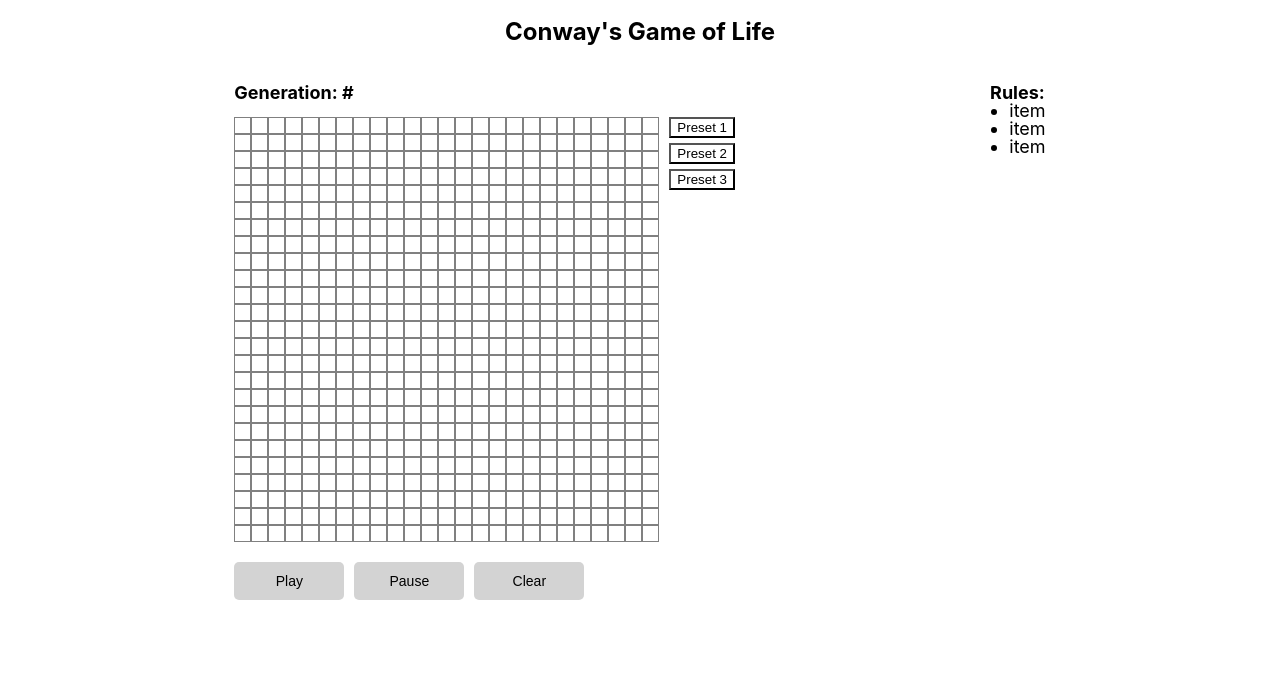
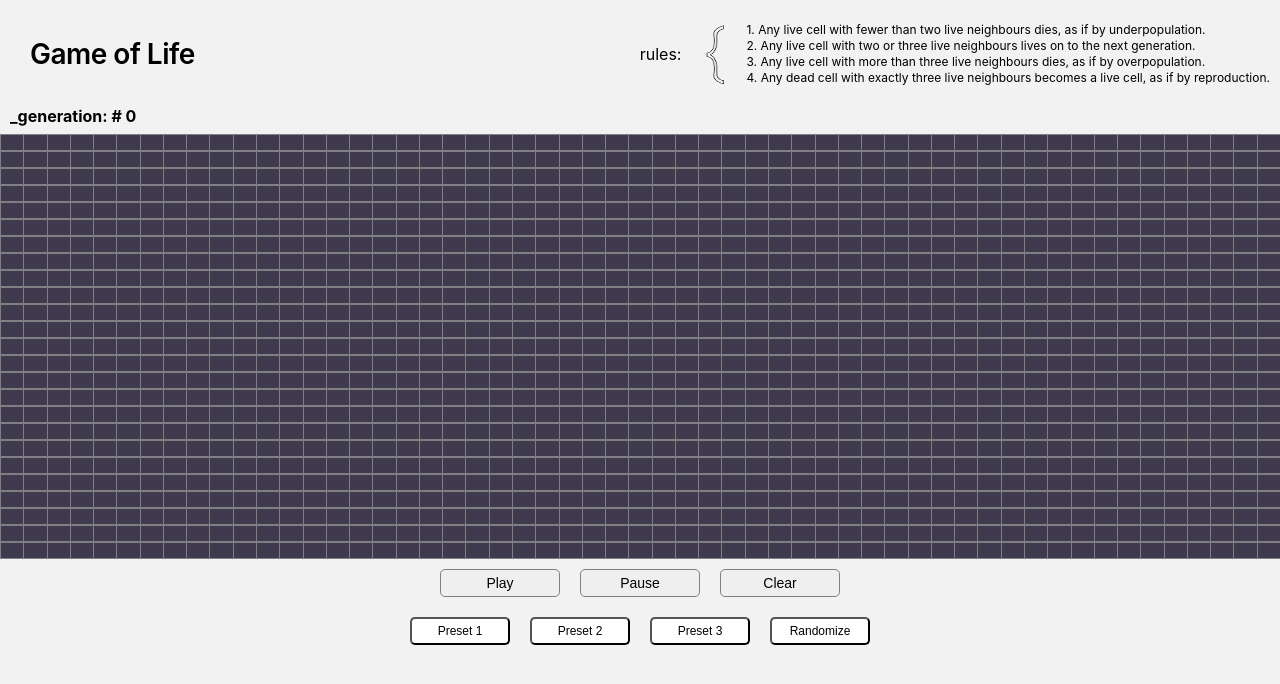
Before and after one commit to leananepari/game-of-life, a React (Create React App) app in the folder client/: page / in a window 1280 px wide. Shown: the top 684 px of the page. Built offline with nearby package versions, Linux system fonts and the light colour scheme.

Commit message:
style changes and improvements

```diff
--- a/client/src/components/Cell.js
+++ b/client/src/components/Cell.js
@@ -7,11 +7,13 @@ const Cell = ( { cell, setGrid }) => {
     <div onClick={() => {
       setGrid(grid => {
         return produce(grid, gridCopy => {
-          gridCopy[cell.coor[0]][cell.coor[1]].alive = grid[cell.coor[0]][cell.coor[1]].alive ? false : true
+          gridCopy[cell.coor[0]][cell.coor[1]].alive = grid[cell.coor[0]][cell.coor[1]].alive ?
+                   false : true
         })
       })
-    }} style={{border: '1px solid gray', height: '15px', width: '15px',
-                 backgroundColor: `${cell.alive ? 'black' : 'white'}`}}>
+
+    }} style={{border: '1px solid gray', height: '15px', width: '100%',
+                 backgroundColor: `${cell.alive ? '#ece7e7' : '#3f3a4e'}`}}>
     </div>
   )
 }
--- a/client/src/components/Grid.js
+++ b/client/src/components/Grid.js
@@ -4,10 +4,10 @@ import Row from './Row';
 const Grid = ( { grid, setGrid }) => {
 
   return (
-    <div className="grid">
+    <div className="grid" style={{width: '100%'}}>
       <div>
         {grid.map((row, i)=> {
-          return <Row row={row} key={i} setGrid={setGrid}/>
+          return <Row row={row} key={i} setGrid={setGrid} />
         })}
       </div>
     </div>
--- a/client/src/components/Main.js
+++ b/client/src/components/Main.js
@@ -1,27 +1,38 @@
-import React, { useEffect, useState, useRef } from 'react';
+import React, { useEffect, useState, useRef, useCallback } from 'react';
 import Preset from './Preset';
 import Grid from './Grid';
 import produce from 'immer';
-import { preset1, preset2, preset3, countNeighbors, wrapCellsAround } from './helper';
+import { preset1, preset2, preset3, randomPreset, countNeighbors, wrapCellsAround } from '../utils/helper';
+import img from '../assets/bracket.png';
+
 
 const Main = () => {
   const [grid, setGrid] = useState([]);
+
   const [selectedPreset, setSelectedPreset] = useState('');
   const presets = [{name: 'Preset 1', func: preset1},
                    {name: 'Preset 2', func: preset2},
-                   {name: 'Preset 3', func: preset3}]
+                   {name: 'Preset 3', func: preset3},
+                   {name: 'Randomize', func: randomPreset}]
   const [reload, setReload] = useState(false);
+
   const [simulate, setSimulate] = useState(false);
   const simulateRef = useRef(simulate);
   simulateRef.current = simulate;
 
+  const [generation, setGeneration] = useState(0);
+  const generationRef = useRef(generation);
+  generationRef.current = generation;
+
+
   useEffect(() => {
+    console.log('use effect main')
 
     if (!simulateRef.current) {
       let arr = new Array(25);
 
       for(let i = 0; i < arr.length; i++) {
-        arr[i] = new Array(25)
+        arr[i] = new Array(55)
       }
 
       for (let i = 0; i < arr.length; i++) {
@@ -36,11 +47,13 @@ const Main = () => {
   }, [reload])
 
 
-  const startSimulation = () => {
+  const startSimulation = useCallback(() => {
 
     if (!simulateRef.current) {
       return
     }
+
+    setGeneration((num) => num + 1)
 
     setGrid(grid => {
       return produce(grid, gridCopy => {
@@ -67,9 +80,12 @@ const Main = () => {
 
     });
 
-    setTimeout(startSimulation, 1000)
+    setTimeout(() => {
+      startSimulation()
+    }, 0)
 
-  }
+
+  }, [])
 
 
   const pauseSimulation = () => {
@@ -80,21 +96,42 @@ const Main = () => {
     setSimulate(false);
     setReload(!reload);
     setSelectedPreset('');
+    setGeneration(0);
   }
 
 
   return (
     <div className="main-wrap">
 
-      <h1>Conway's Game of Life</h1>
+      <header>
+        <h1>Game of Life</h1>
+        <div style={{display: 'flex', alignItems: 'center'}}>
+          <div>rules:</div>
+          <img style={{width: '65px', height: '65px'}} src={img}/>
+          <div className="rules">
+            <div>1. Any live cell with fewer than two live neighbours dies, as if by underpopulation.</div>
+            <div>2. Any live cell with two or three live neighbours lives on to the next generation.</div>
+            <div>3. Any live cell with more than three live neighbours dies, as if by overpopulation.</div>
+            <div>4. Any dead cell with exactly three live neighbours becomes a live cell, as if by reproduction.</div>
+          </div>
+        </div>
+      </header>
 
-      <div className="boxes-wrap">
+      <h2>_generation: # {generationRef.current}</h2>
 
-        <div className="left-box">
-          <h2>Generation: #</h2>
-          <div className="grid-wrap">
+      <Grid grid={grid} setGrid={setGrid} />
 
-            <Grid grid={grid} setGrid={setGrid}/>
+      <div className="buttons">
+        <div className="btn-wrap">
+          <button onClick={() => {
+                    setSimulate(!simulate);
+                    simulateRef.current = true;
+                    startSimulation();
+                    }}
+                  disabled={simulate ? true : false}>Play</button>
+          <button onClick={pauseSimulation}>Pause</button>
+          <button onClick={clearSimulation}>Clear</button>
+        </div>
         <div className="presets">
           {presets.map((preset, i) => {
 
@@ -105,27 +142,6 @@ const Main = () => {
                             />
           })}
         </div>
-          </div>
-          <div className="buttons">
-            <button onClick={() => {
-                      setSimulate(!simulate);
-                      simulateRef.current = true;
-                      startSimulation();
-                      }}>Play
-            </button>
-            <button onClick={pauseSimulation}>Pause</button>
-            <button onClick={clearSimulation}>Clear</button>
-          </div>
-        </div>
-
-        <div className="right-box">
-          <h2>Rules:</h2>
-          <ul>
-            <li>item</li>
-            <li>item</li>
-            <li>item</li>
-          </ul>
-        </div>
 
       </div>
 
--- a/client/src/components/Preset.js
+++ b/client/src/components/Preset.js
@@ -10,7 +10,7 @@ const Preset = ( { preset, setSelectedPreset, selectedPreset, setGrid }) => {
   return (
     <div>
       <button onClick={setSelected}
-              style={{backgroundColor: `${selectedPreset === preset.name ? 'gray' : 'white'}`}}>
+              style={{backgroundColor: `${selectedPreset === preset.name ? '#e9deea' : 'white'}`}}>
         {preset.name}
       </button>
     </div>
--- a/client/src/components/Row.js
+++ b/client/src/components/Row.js
@@ -5,10 +5,15 @@ import Cell from './Cell';
 const Row = ( { row, setGrid }) => {
 
   return (
-    <div style={{display: 'grid', textAlign: 'left',
-                 gridTemplateColumns: '1fr 1fr 1fr 1fr 1fr 1fr 1fr 1fr 1fr 1fr 1fr 1fr 1fr 1fr 1fr 1fr 1fr 1fr 1fr 1fr 1fr 1fr 1fr 1fr 1fr'}}>
+    <div style={{display: 'grid', textAlign: 'left', backgroundColor: '#3c3636',
+                //  gridTemplateColumns: '1fr 1fr 1fr 1fr 1fr 1fr 1fr 1fr 1fr 1fr 1fr 1fr 1fr 1fr 1fr 1fr 1fr 1fr 1fr 1fr 1fr 1fr 1fr 1fr 1fr '}}>
+                //  gridTemplateColumns: '1fr 1fr 1fr 1fr 1fr 1fr 1fr 1fr 1fr 1fr 1fr 1fr 1fr 1fr 1fr 1fr 1fr 1fr 1fr 1fr 1fr 1fr 1fr 1fr 1fr 1fr 1fr 1fr 1fr 1fr 1fr 1fr 1fr 1fr 1fr 1fr 1fr 1fr 1fr 1fr 1fr 1fr 1fr 1fr 1fr 1fr 1fr 1fr 1fr 1fr 1fr 1fr 1fr 1fr 1fr'}}>
+                gridTemplateColumns: 'repeat(55, 1fr)'}}>
+
       {row.map((cell, j) => {
-        return <Cell cell={cell} key={j} setGrid={setGrid}/>
+        return <Cell cell={cell} key={j}
+                     setGrid={setGrid}
+                     />
       })}
     </div>
   )
--- a/client/src/css/styles.css
+++ b/client/src/css/styles.css
@@ -9,45 +9,53 @@ body {
 /*==========================================================
   MAIN
 =========================================================*/
-.main-wrap h1 {
-  text-align: center;
-  margin: 20px;
-  font-size: 24px; }
-
-.main-wrap .boxes-wrap {
+.main-wrap {
+  background-color: #f3f2f2;
   display: flex;
-  justify-content: space-evenly; }
-  .main-wrap .boxes-wrap .left-box {
-    margin: 20px; }
-    .main-wrap .boxes-wrap .left-box h2 {
-      font-size: 18px;
-      margin-bottom: 15px; }
-    .main-wrap .boxes-wrap .left-box .grid-wrap {
-      display: flex; }
-      .main-wrap .boxes-wrap .left-box .grid-wrap .presets button {
-        margin: 0 0 5px 10px;
+  flex-direction: column;
+  height: 100vh; }
+  .main-wrap header {
+    display: flex;
+    align-items: center;
+    justify-content: space-between;
+    padding: 20px 10px 0 10px; }
+    .main-wrap header h1 {
+      text-align: center;
+      margin: 20px;
+      font-size: 28px;
+      font-weight: 600;
+      letter-spacing: -0.5px; }
+    .main-wrap header .rules {
+      font-size: 12px;
+      line-height: 16px; }
+  .main-wrap h2 {
+    text-align: left;
+    margin: 20px 0 10px 10px; }
+  .main-wrap .buttons {
+    display: flex;
+    flex-direction: column; }
+    .main-wrap .buttons .btn-wrap {
+      text-align: center; }
+      .main-wrap .buttons .btn-wrap button {
         cursor: pointer;
-        outline: none; }
-    .main-wrap .boxes-wrap .left-box .buttons {
-      margin: 20px 0 0 0; }
-      .main-wrap .boxes-wrap .left-box .buttons button {
-        margin-right: 10px;
         font-size: 14px;
-        width: 110px;
-        padding: 10px;
-        border: 1px solid transparent;
-        background-color: lightgray;
+        padding: 5px;
+        margin: 10px;
+        border: 1px solid gray;
         border-radius: 5px;
-        outline: none;
-        cursor: pointer; }
-  .main-wrap .boxes-wrap .right-box {
-    display: flex;
-    flex-direction: column;
-    align-items: center;
-    margin: 20px;
-    font-size: 18px; }
-    .main-wrap .boxes-wrap .right-box ul {
-      margin-left: 20px; }
+        width: 120px; }
+      .main-wrap .buttons .btn-wrap button:hover {
+        box-shadow: 0 0 10px rgba(124, 105, 181, 0.2); }
+    .main-wrap .buttons .presets {
+      display: flex;
+      justify-content: center; }
+      .main-wrap .buttons .presets button {
+        cursor: pointer;
+        width: 100px;
+        font-size: 12px;
+        padding: 5px;
+        margin: 10px;
+        border-radius: 5px; }
 
 /*
 html5doctor.com Reset Stylesheet
--- a/client/src/scss/_default.scss
+++ b/client/src/scss/_default.scss
@@ -15,70 +15,131 @@ body{
 =========================================================*/
 
 .main-wrap {
+  background-color: #f3f2f2;
+  display: flex;
+  flex-direction: column;
+  height: 100vh;
+
+  header {
+    display: flex;
+    align-items: center;
+    justify-content: space-between;
+    padding: 20px 10px 0 10px;
 
     h1 {
       text-align: center;
       margin: 20px;
-    font-size: 24px;
+      font-size: 28px;
+      font-weight: 600;
+      letter-spacing: -0.5px;
     }
 
-  .boxes-wrap {
-    display: flex;
-    justify-content: space-evenly;
+    .rules {
+      font-size: 12px;
+      line-height: 16px;
+    }
 
-    .left-box {
-      margin: 20px;
+  }
 
   h2 {
-        font-size: 18px;
-        margin-bottom: 15px;
+    text-align: left;
+    margin: 20px 0 10px 10px;
   }
-
-      .grid-wrap {
-        display: flex;
 
   .grid {
 
   }
 
-        .presets {
+  .buttons {
+    display: flex;
+    flex-direction: column;
+
+    .btn-wrap {
+      text-align: center;
 
       button {
-            margin: 0 0 5px 10px;
         cursor: pointer;
-            outline: none;
+        font-size: 14px;
+        padding: 5px;
+        margin: 10px;
+        border: 1px solid gray;
+        border-radius: 5px;
+        width: 120px
       }
+      button:hover {
+        box-shadow: 0 0 10px rgba(124,105,181,.2);
       }
     }
 
-      .buttons {
-        margin: 20px 0 0 0;
+    .presets {
+      display: flex;
+      justify-content: center;
 
       button {
-          margin-right: 10px;
-          font-size: 14px;
-          width: 110px;
-          padding: 10px;
-          border: 1px solid transparent;
-          background-color: lightgray;
+        cursor: pointer;
+        width: 100px;
+        font-size: 12px;
+        padding: 5px;
+        margin: 10px;
         border-radius: 5px;
-          outline: none;
-          cursor: pointer;
-        }
       }
     }
 
-    .right-box {
-      display: flex;
-      flex-direction: column;;
-      align-items: center;
-      margin: 20px;
-      font-size: 18px;
-
-      ul {
-        margin-left: 20px
   }
 
+
+  // .boxes-wrap {
+  //   display: flex;
+  //   justify-content: space-evenly;
+
+  //   .left-box {
+  //     margin: 20px;
+
+  //     h2 {
+  //       font-size: 18px;
+  //       margin-bottom: 15px;
+  //     }
+
+  //     .grid-wrap {
+  //       display: flex;
+
+  //       .grid {
+
+  //       }
+  //     }
+
+    //   .buttons {
+    //     margin: 20px 0 0 0;
+
+    //     button {
+    //       margin-right: 10px;
+    //       font-size: 14px;
+    //       width: 110px;
+    //       padding: 10px;
+    //       border: 1px solid transparent;
+    //       background-color: lightgray;
+    //       border-radius: 5px;
+    //       outline: none;
+    //       cursor: pointer;
+    //     }
+
+    //     .presets {
+    //       display: flex;
+    //     }
+    //   }
+    // }
+
+  //   .right-box {
+  //     display: flex;
+  //     flex-direction: column;;
+  //     align-items: center;
+  //     margin: 20px;
+  //     font-size: 18px;
+
+  //     ul {
+  //       margin-left: 20px
+  //     }
+
+  //   }
+  // }
 }
-  }
-}
--- a/client/src/components/helper.js
+++ b/client/src/utils/helper.js
@@ -62,8 +62,30 @@ export const preset2 = (setGrid) => {
 
 }
 
-export const preset3 = (grid) => {
+export const preset3 = (setGrid) => {
 
+}
+
+export const randomPreset = (setGrid) => {
+
+    setGrid(grid => {
+
+      return produce(grid, gridCopy => {
+
+        for (let i = 0; i < grid.length; i++) {
+          let k = Math.floor((Math.random() * (grid.length - 1)) + 1);
+          let j = Math.floor((Math.random() * (grid[0].length - 1)) + 1);
+          gridCopy[k][j].alive = true;
+
+          for (let l = 0; l < grid[i].length; l++) {
+            let k = Math.floor((Math.random() * (grid.length - 1)) + 1);
+            let j = Math.floor((Math.random() * (grid[0].length - 1)) + 1);
+            gridCopy[k][j].alive = true;
+          }
+        }
+
+      })
+    })
 }
 
 
@@ -72,7 +94,7 @@ const clearGrid = (setGrid) => {
   let arr = new Array(25);
 
   for(let i = 0; i < arr.length; i++) {
-    arr[i] = new Array(25)
+    arr[i] = new Array(55)
   }
 
   for (let i = 0; i < arr.length; i++) {
@@ -85,7 +107,7 @@ const clearGrid = (setGrid) => {
 }
 
 export const countNeighbors = (grid, buffer, coordinates, i, j, state) => {
-
+console.log('NEIGHBORS')
     let count_neighbors = 0;
 
     // check the top cell
@@ -180,10 +202,12 @@ export const countNeighbors = (grid, buffer, coordinates, i, j, state) => {
     if (state === true) {
       if (count_neighbors < 2 || count_neighbors > 3) {
         buffer[i][j].alive = false;
+
       }
     } else if (state === false) {
       if (count_neighbors === 3) {
         buffer[i][j].alive = true;
+
       }
     }
   }
@@ -195,10 +219,10 @@ export const wrapCellsAround = (grid, coordinates) => {
     let index = 0;
 
     //add corner cells
-    coordinates['-1,-1'] = grid[grid.length - 1][grid.length - 1];
-    coordinates[`-1,${grid.length}`] = grid[grid.length - 1][0];
+    coordinates['-1,-1'] = grid[grid.length - 1][grid[0].length - 1];
+    coordinates[`-1,${grid[0].length}`] = grid[grid.length - 1][0];
 
-    while(index < grid.length) {
+    while(index < grid[0].length) {
       coordinates[`-1,${index}`] = grid[grid.length - 1][index];
       index ++;
     }
@@ -209,9 +233,9 @@ export const wrapCellsAround = (grid, coordinates) => {
 
     //add corner cells
     coordinates[`${grid.length},-1`] = grid[0][grid.length-1];
-    coordinates[`${grid.length},${grid.length}`] = grid[0][0];
+    coordinates[`${grid.length},${grid[0].length}`] = grid[0][0];
 
-    while(index < grid.length) {
+    while(index < grid[0].length) {
       coordinates[`${grid.length},${index}`] = grid[0][index];
       index ++;
     }
@@ -222,7 +246,7 @@ export const wrapCellsAround = (grid, coordinates) => {
     let index = 0;
 
     while(index < grid.length) {
-      coordinates[`${index},-1`] = grid[index][grid.length - 1];
+      coordinates[`${index},-1`] = grid[index][grid[0].length - 1];
       index ++;
     }
 
@@ -232,7 +256,7 @@ export const wrapCellsAround = (grid, coordinates) => {
     let index = 0;
 
     while(index < grid.length) {
-      coordinates[`${index},${grid.length}`] = grid[index][0];
+      coordinates[`${index},${grid[0].length}`] = grid[index][0];
       index ++;
     }
   }
```
Also changed, not shown: client/src/assets/bracket.png (added). Lines whose indentation alone changed are shown as unchanged.
